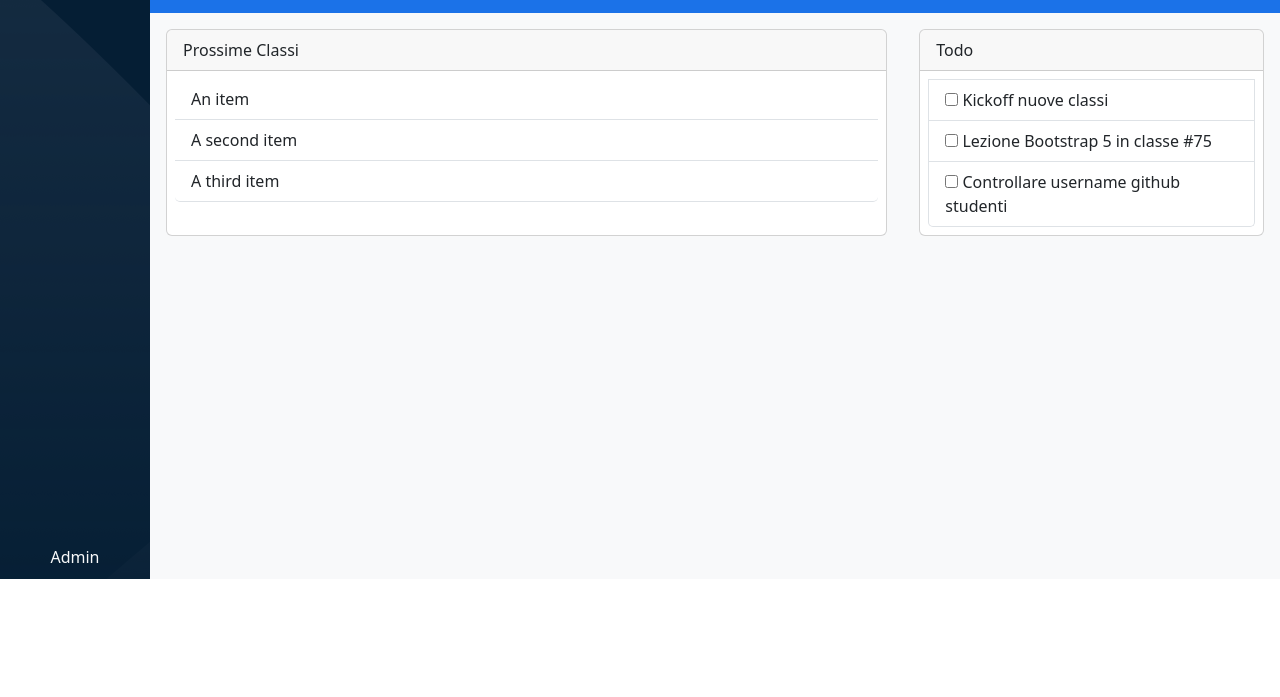
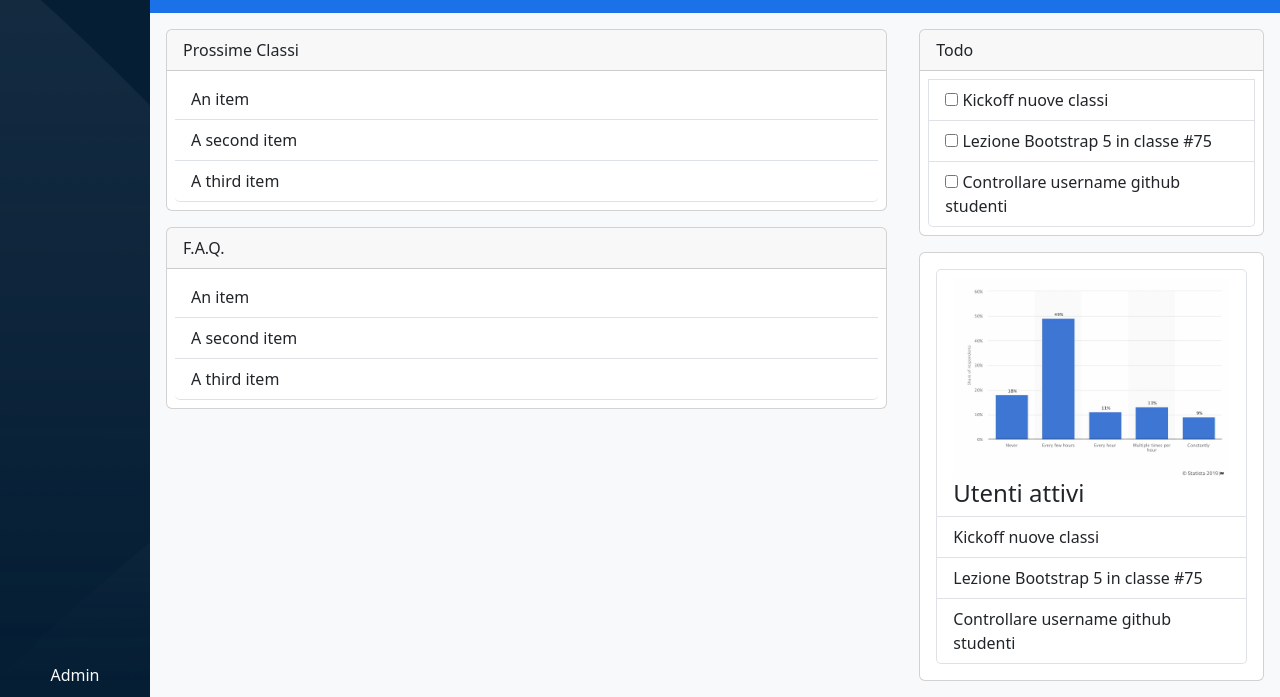
Before and after one commit to Jasczlv/html-css-bootstrap-dashboard, a plain HTML site: page index.html in a window 1280 px wide. Shown: the part 221-918 px from the top of the page. Before the commit the page ends 800 px from the top, so only its background shows below. Drawn offline with nearby package versions, Linux system fonts and the light colour scheme.

Commit message:
ADD particolari

```diff
--- a/css/style.css
+++ b/css/style.css
@@ -11,6 +11,10 @@ input {
     flex-direction: column;
 }
 
+
+ul, ol, li {
+    list-style: none;
+}
 
 /* sidebar & navbar */
 main.d-flex {
--- a/index.html
+++ b/index.html
@@ -81,7 +81,10 @@
                 </div>
                 <div class="container-fluid">
                     <div class="row">
-                        <div class="col-12 col-lg-8 d-flex p-3">
+
+                        <!-- left side -->
+                        <div class="col-12 col-lg-8 d-flex flex-column gap-3 p-3">
+
                             <div class="card" style="width: 100%;">
                                 <div class="card-header">
                                   Prossime Classi
@@ -91,9 +94,25 @@
                                   <li class="list-group-item">A second item</li>
                                   <li class="list-group-item">A third item</li>
                                 </ul>
-                              </div>
+                            </div>
+
+                            <div class="card" style="width: 100%;">
+                                <div class="card-header">
+                                  F.A.Q.
+                                </div>
+                                <ul class="list-group list-group-flush d-flex p-2">
+                                  <li class="list-group-item">An item</li>
+                                  <li class="list-group-item">A second item</li>
+                                  <li class="list-group-item">A third item</li>
+                                </ul>
+                            </div>
+
                         </div>
-                        <div class="col-12 col-lg-4 d-flex p-3">
+
+
+                        <!-- right side -->
+                        <div class="col-12 col-lg-4 d-flex flex-column gap-3 p-3">
+
                             <div class="card" style="width: 100%;">
                                 <div class="card-header">
                                   Todo
@@ -103,7 +122,17 @@
                                   <li class="list-group-item"><input type="checkbox" name="lezione" id="lezione"> Lezione Bootstrap 5 in classe #75</li>
                                   <li class="list-group-item"><input type="checkbox" name="username-github" id="username-github"> Controllare username github studenti</li>
                                 </ul>
-                              </div>
+                            </div>
+
+                            <div class="card p-2" style="width: 100%;">
+                                <ul class="list-group list-group-flush d-flex p-2">
+                                  <li class="list-group-item"><img src="./img/stats.jpeg" class="d-block" style="max-width: 100%;" alt=""> <span class="h4">Utenti attivi</span></li>
+                                  <li class="list-group-item"> Kickoff nuove classi </li>
+                                  <li class="list-group-item"> Lezione Bootstrap 5 in classe #75</li>
+                                  <li class="list-group-item"> Controllare username github studenti</li>
+                                </ul>
+                            </div>
+
                         </div>
                     </div>
                 </div>
```
